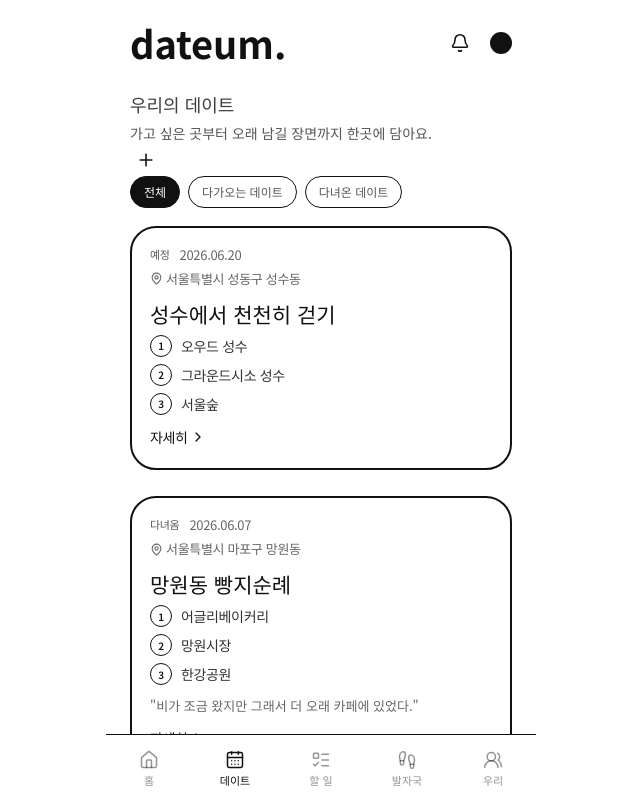
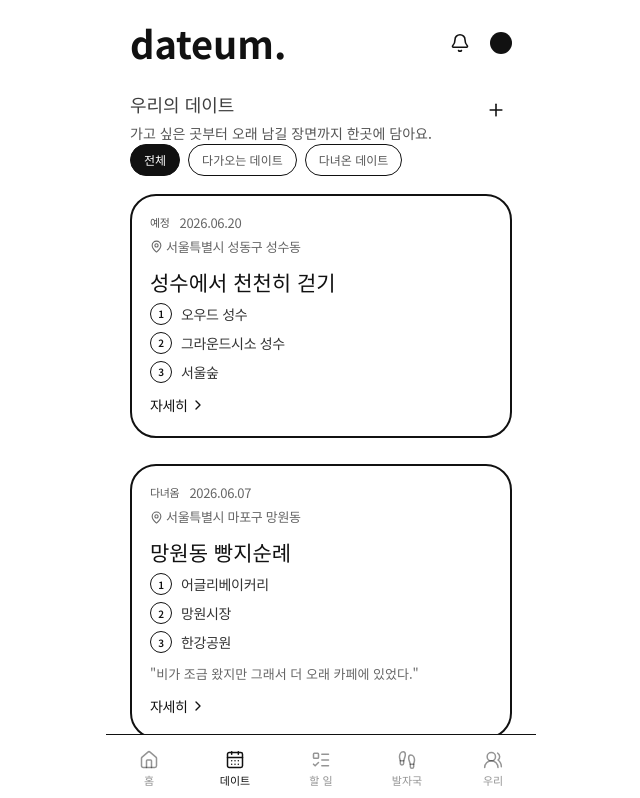
Before and after one commit to yejinrla/dateum, a React (Vite) app: page /dates in a window 1280 px wide. Shown: the top 798 px of the page, without its empty margins (319-959 px from the left). Built offline with nearby package versions, Linux system fonts and the light colour scheme; a web font is replaced by a local one.

Commit message:
Align date add button with heading

```diff
--- a/src/components/PageHeader.jsx
+++ b/src/components/PageHeader.jsx
@@ -1,6 +1,6 @@
-export default function PageHeader({ eyebrow, title, description, action }) {
+export default function PageHeader({ eyebrow, title, description, action, className = "" }) {
   return (
-    <div className="page-header">
+    <div className={`page-header ${className}`.trim()}>
       <div>
         <span className="eyebrow">{eyebrow}</span>
         <h1>{title}</h1>
--- a/src/pages/DatesPage.jsx
+++ b/src/pages/DatesPage.jsx
@@ -9,6 +9,7 @@ export default function DatesPage({ dates, setModal, openCourse }) {
   return (
     <>
       <PageHeader
+        className="dates-page-header"
         eyebrow="OUR DATE LOG"
         title={<>우리의 <em>데이트</em></>}
         description="가고 싶은 곳부터 오래 남길 장면까지 한곳에 담아요."
--- a/src/styles.css
+++ b/src/styles.css
@@ -2109,3 +2109,20 @@ body {
 .content .course-todo-card .todo-row time {
   font-size: 12px;
 }
+
+.content .dates-page-header {
+  display: flex;
+  align-items: flex-start;
+  justify-content: space-between;
+  gap: 16px;
+}
+
+.content .dates-page-header > div {
+  min-width: 0;
+}
+
+.content .dates-page-header > .icon-button {
+  position: static;
+  flex: 0 0 auto;
+  margin: 0;
+}
```
